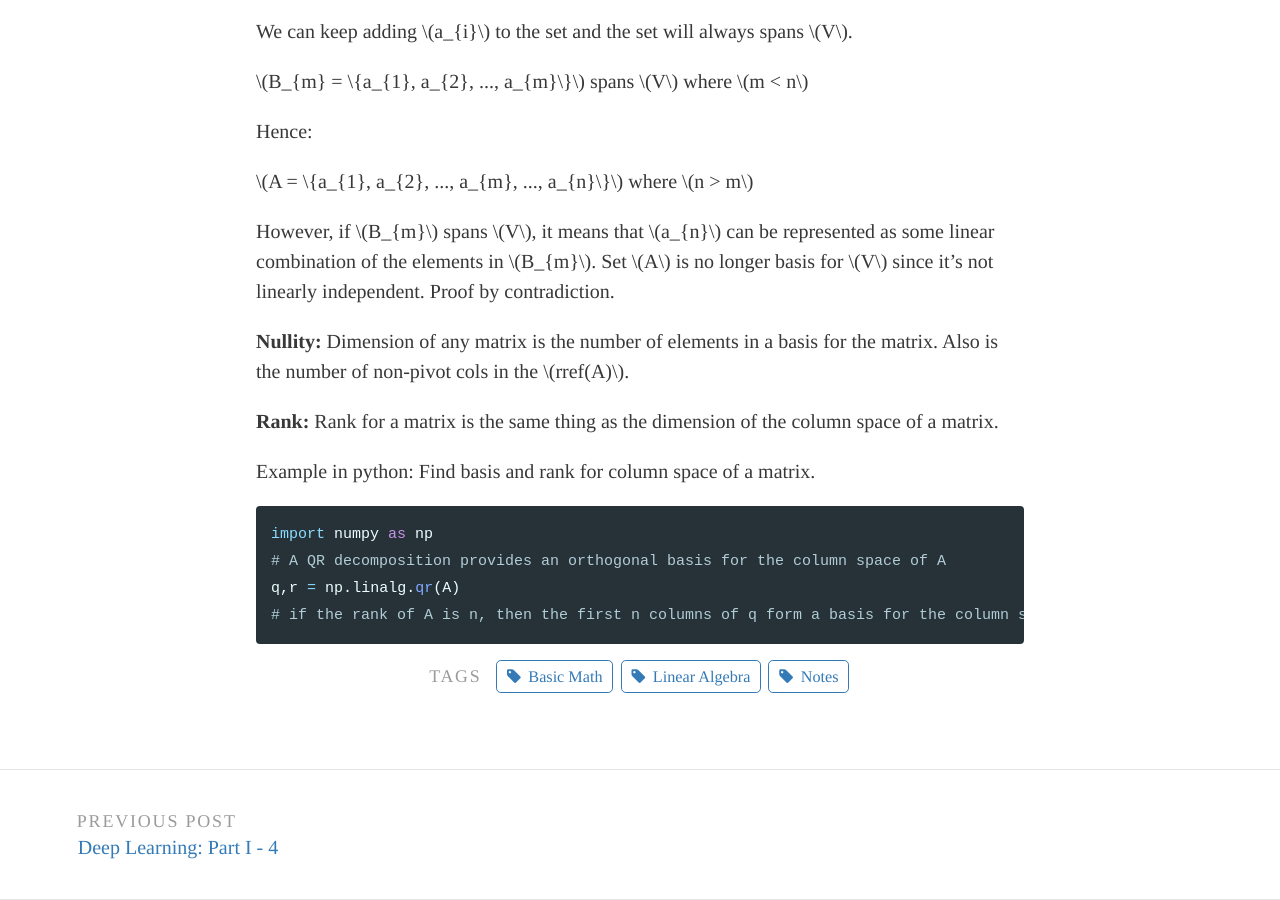
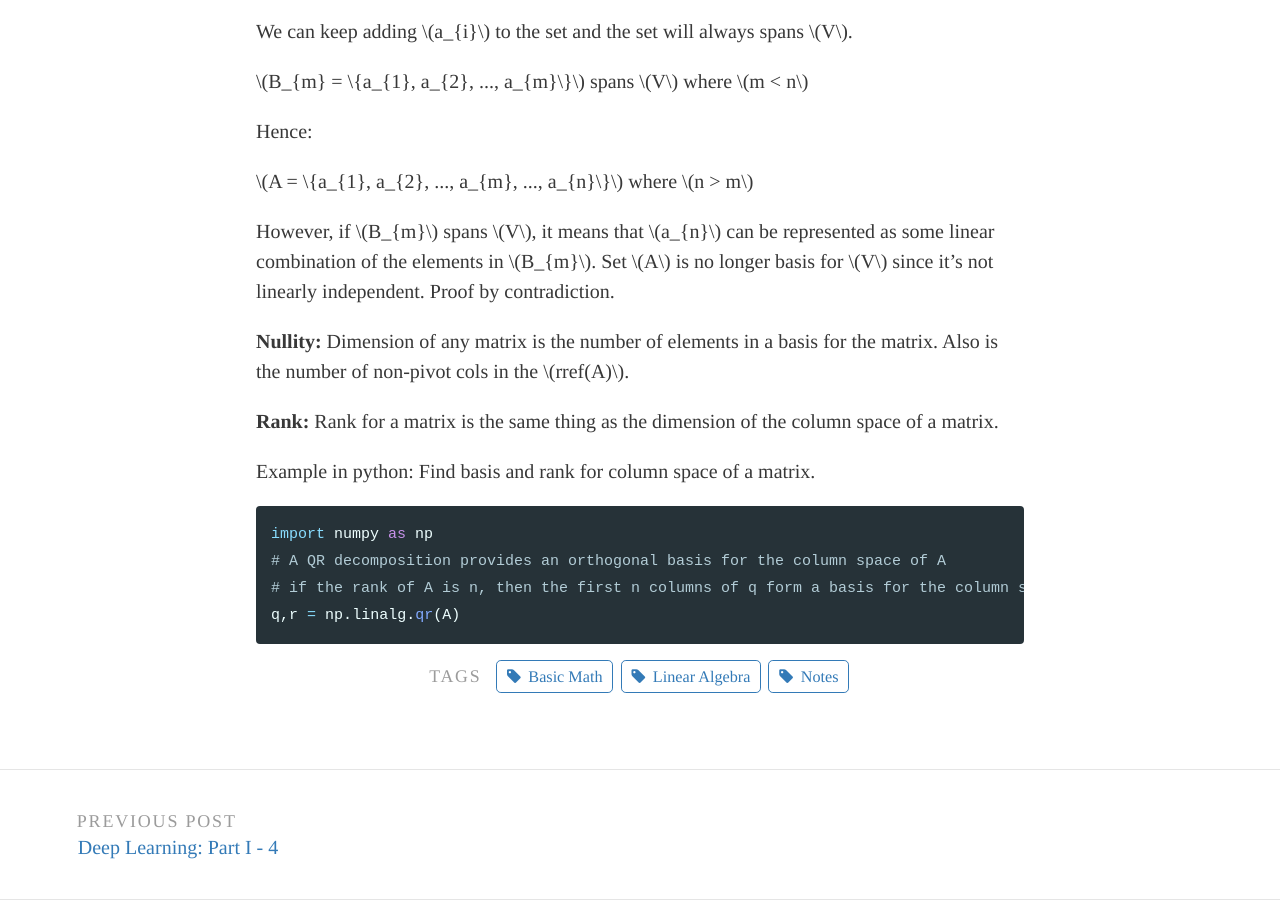
Before and after one commit to RyogaLi/ryogali.github.io, a Jekyll site: the page built from _posts/2018-06-18-Linear-Algebra-Vectors-and-Spaces.md, in a window 1280 px wide and 900 px high, scrolled down 5187 px. Built offline with Jekyll 4.4.1, drawn with Linux system fonts in a browser that asks for light colours.

Commit message:
matrix transformation

```diff
--- a/_posts/2018-06-18-Linear-Algebra-Vectors-and-Spaces.md
+++ b/_posts/2018-06-18-Linear-Algebra-Vectors-and-Spaces.md
@@ -190,6 +190,6 @@ Example in python: Find basis and rank for column space of a matrix.
 {% highlight python %}
 import numpy as np
 # A QR decomposition provides an orthogonal basis for the column space of A
+# if the rank of A is n, then the first n columns of q form a basis for the column space of A
 q,r = np.linalg.qr(A)
-# if the rank of A is n, then the first n columns of q form a basis for the column space of A
 {% endhighlight %}
```
